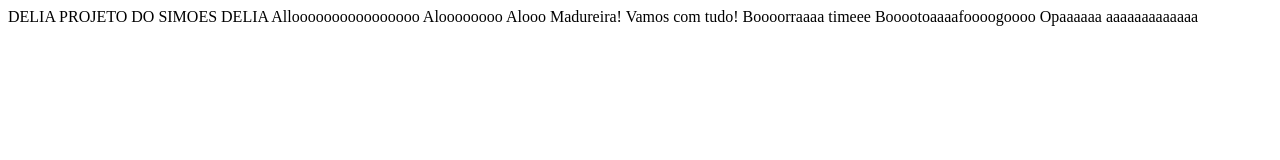
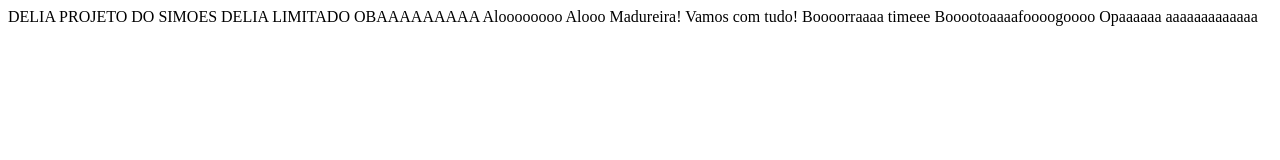
Before and after one commit to rafaeldelia/curso-git, a plain HTML site: page index.html in a window 1280 px wide. Drawn offline with Linux system fonts and the light colour scheme.

Commit message:
subindo do terminal

```diff
--- a/index.html
+++ b/index.html
@@ -5,8 +5,8 @@
 	</head>
 
 	<body>
-		PROJETO DO SIMOES DELIA
-		Alloooooooooooooooo
+		PROJETO DO SIMOES DELIA LIMITADO
+		OBAAAAAAAAA
 		Aloooooooo
 		Alooo Madureira!
 		Vamos com tudo!
```
